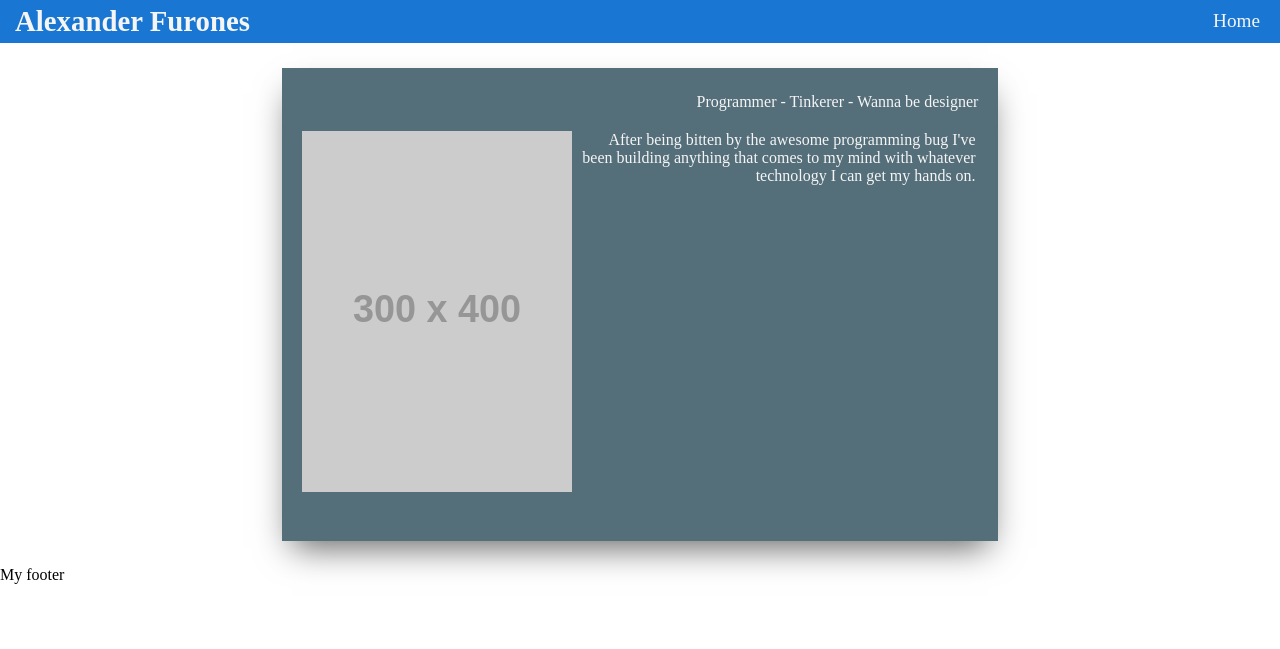
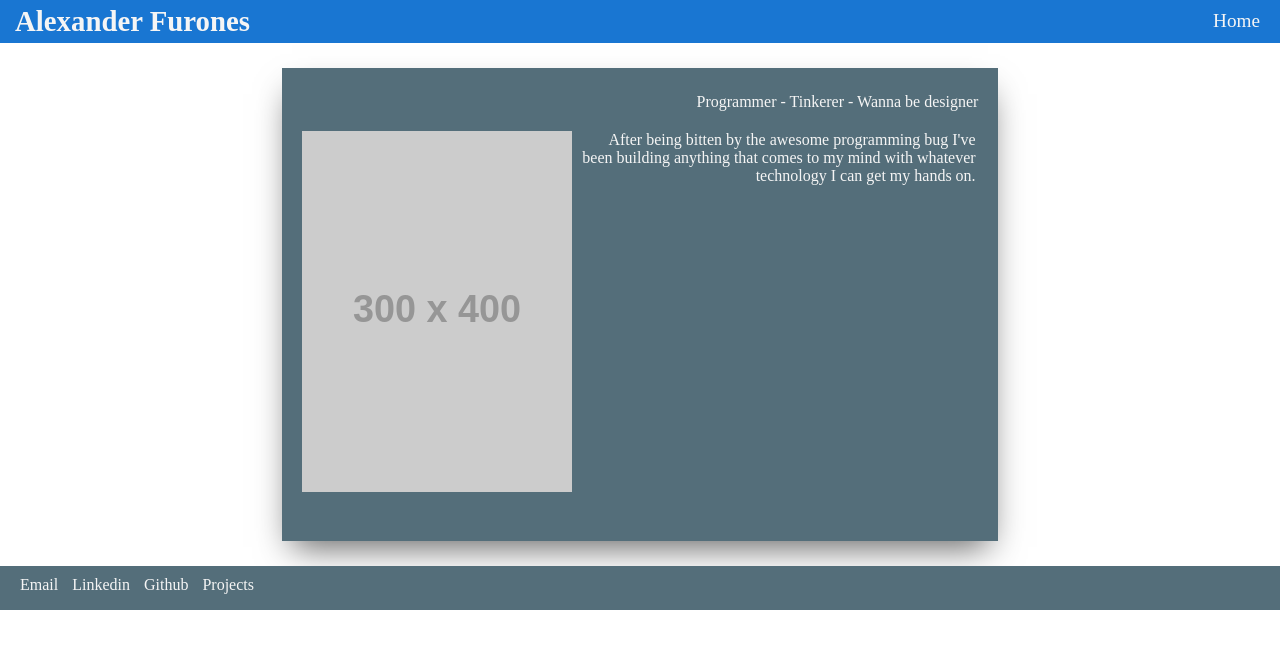
Before and after one commit to alexfuro/portfolio, a Jekyll site: the page built from index.html, in a window 1280 px wide. Shown: the top 649 px of the page. Built offline with Jekyll 4.4.1, drawn with Linux system fonts in a browser that asks for light colours.

Commit message:
Add basic footer structure and style

```diff
--- a/_includes/footer.html
+++ b/_includes/footer.html
@@ -1,3 +1,8 @@
 <footer>
-  <p>My footer</p>
+  <ul class="footer-links">
+    <li><a href="mailto:{{ site.email }}">Email</a></li>
+    <li><a href="{{ site.linkedin }}">Linkedin</a></li>
+    <li><a href="{{ site.github_url }}">Github</a></li>
+    <li><a href="/projects">Projects</a></li>
+  </ul>
 </footer>
--- /dev/null
+++ b/_sass/_footer.scss
@@ -0,0 +1,20 @@
+$footer-bg-color: #546E7A;
+$text-color-light: #F5F5F5;
+$text-color-dark: #616161;
+
+footer {
+  height: 44px;
+  width: auto;
+  margin: 0 auto;
+  padding: 0 15px;
+  background-color: $footer-bg-color;
+  .footer-links {
+    li {
+      display: inline-block;
+      padding: 10px 5px;
+      a {
+        color: $text-color-light;
+      }
+    }
+  }
+}
--- a/css/main.scss
+++ b/css/main.scss
@@ -3,6 +3,7 @@
 
 @import 'reset';
 @import 'header';
+@import 'footer';
 @import 'index';
 
 .show {
```
